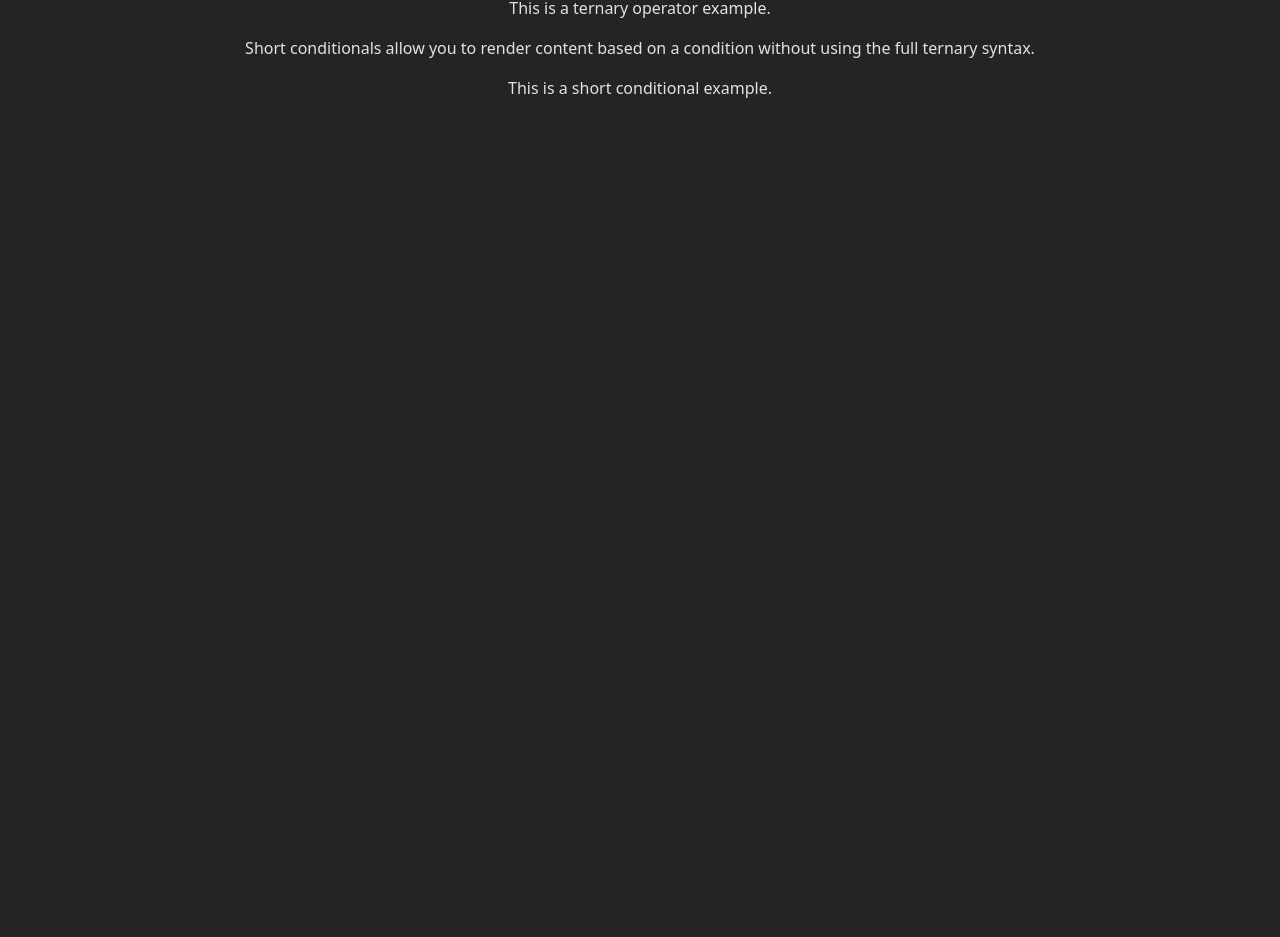
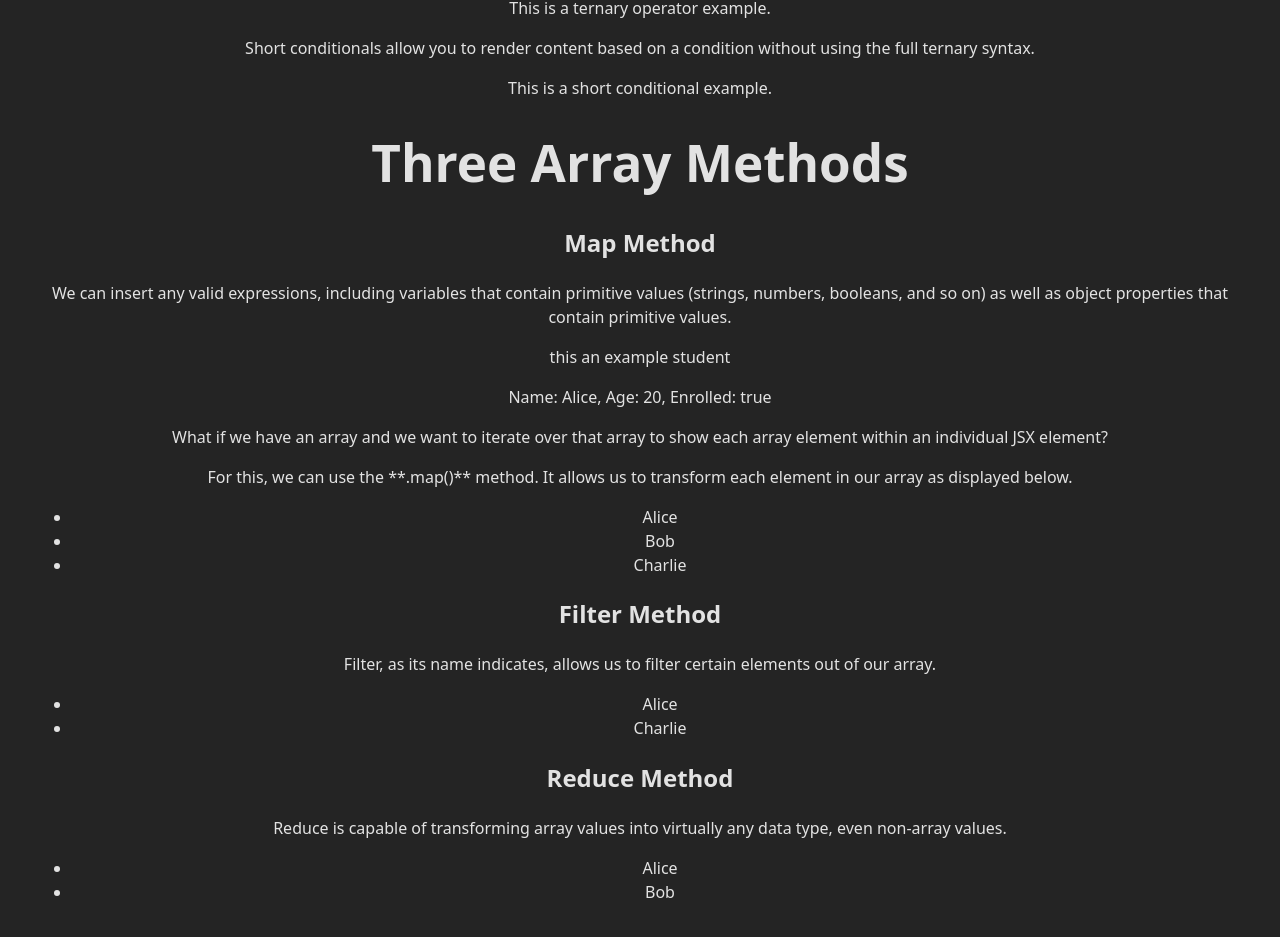
Before and after one commit to sumit-kumar33/cepialabs-assignment-1, a React (Vite) app: page / in a window 1280 px wide. Shown: the part 819-1756 px from the top of the page. Before the commit the page ends 967 px from the top, so only its background shows below. Built offline with nearby package versions, Linux system fonts and the light colour scheme.

Commit message:
finished 04

```diff
--- a/src/App.jsx
+++ b/src/App.jsx
@@ -2,6 +2,7 @@ import './App.css'
 import Functions from './topics/01_Functions';
 import TemplateLiterals from './topics/02_Template_Literals';
 import Short_Conditionals_and_Ternary_Operators from './topics/03_Short_Conditionals_and_Ternary_Operators';
+import ThreeArrayMethods from './topics/04_Three_Array_Methods';
 
 function App() {
 
@@ -10,6 +11,7 @@ function App() {
       <Functions />
       <TemplateLiterals />
       <Short_Conditionals_and_Ternary_Operators />
+      <ThreeArrayMethods />
     </>
   )
 }
--- a/src/topics/04_Three_Array_Methods.jsx
+++ b/src/topics/04_Three_Array_Methods.jsx
@@ -1,18 +1,53 @@
-function TemplateLiterals() {
-  // Your JavaScript code for this topic will go here.
-  // For now, let's just return some HTML-like code.
+function ThreeArrayMethods() {
+  // Three Array Methods: map, filter, and reduce are commonly used in React for rendering lists and transforming data.
+  //  Map is used to create a new array by applying a function to each element of an existing array.
+  // Filter is used to create a new array containing only the elements that meet a certain condition.
+  // Reduce is used to accumulate values from an array into a single value based on a provided function.
 
-  const myName = "Learner";
-  const topic = "JavaScript Basics";
+  const topic = "Three Array Methods";
+  const student = {
+    name: "Alice",
+    age: 20,
+    isEnrolled: true
+  };
+  const students = ["Alice", "Bob", "Charlie"];
 
   return (
     <div>
       <h1>{topic}</h1>
-      <p>Welcome, {myName}!</p>
-      <p>This is a React component. You can write JavaScript and HTML-like syntax together here.</p>
-      <p>Let's do some math: 2 + 2 = {2 + 2}</p>
+      <h2>Map Method</h2>
+      <p>{`We can insert any valid expressions, including variables that contain primitive values (strings, numbers, booleans, and so on) as well as object properties that contain primitive values.`}</p>
+      <p>this an example student</p>
+      <p>{`Name: ${student.name}, Age: ${student.age}, Enrolled: ${student.isEnrolled}`}</p>
+      <p>What if we have an array and we want to iterate over that array to show each array element within an individual JSX element?</p>
+      <p>For this, we can use the **.map()** method. It allows us to transform each element in our array as displayed below.</p>
+      <ul>
+        {students.map((student) => (
+          <li>{student}</li>
+        ))}
+      </ul>
+      <h2>Filter Method</h2>
+      <p>Filter, as its name indicates, allows us to filter certain elements out of our array.</p>
+      <ul>
+        {students.filter((student) => student !== "Bob").map((student) => (
+          <li>{student}</li>
+        ))}
+      </ul>
+      <h2>Reduce Method</h2>
+      <p>Reduce  is capable of transforming array values into virtually any data type, even non-array values.
+      </p>
+      <ul>
+        {students.reduce((accumulator, student) =>{
+          if (!student.startsWith("C")) {
+            return accumulator.concat(student);
+          } else
+          return accumulator;
+        }, []).map((student) => (
+          <li>{student}</li>
+        ))}
+      </ul>
     </div>
   );
 }
 
-export default TemplateLiterals;
+export default ThreeArrayMethods;
```
